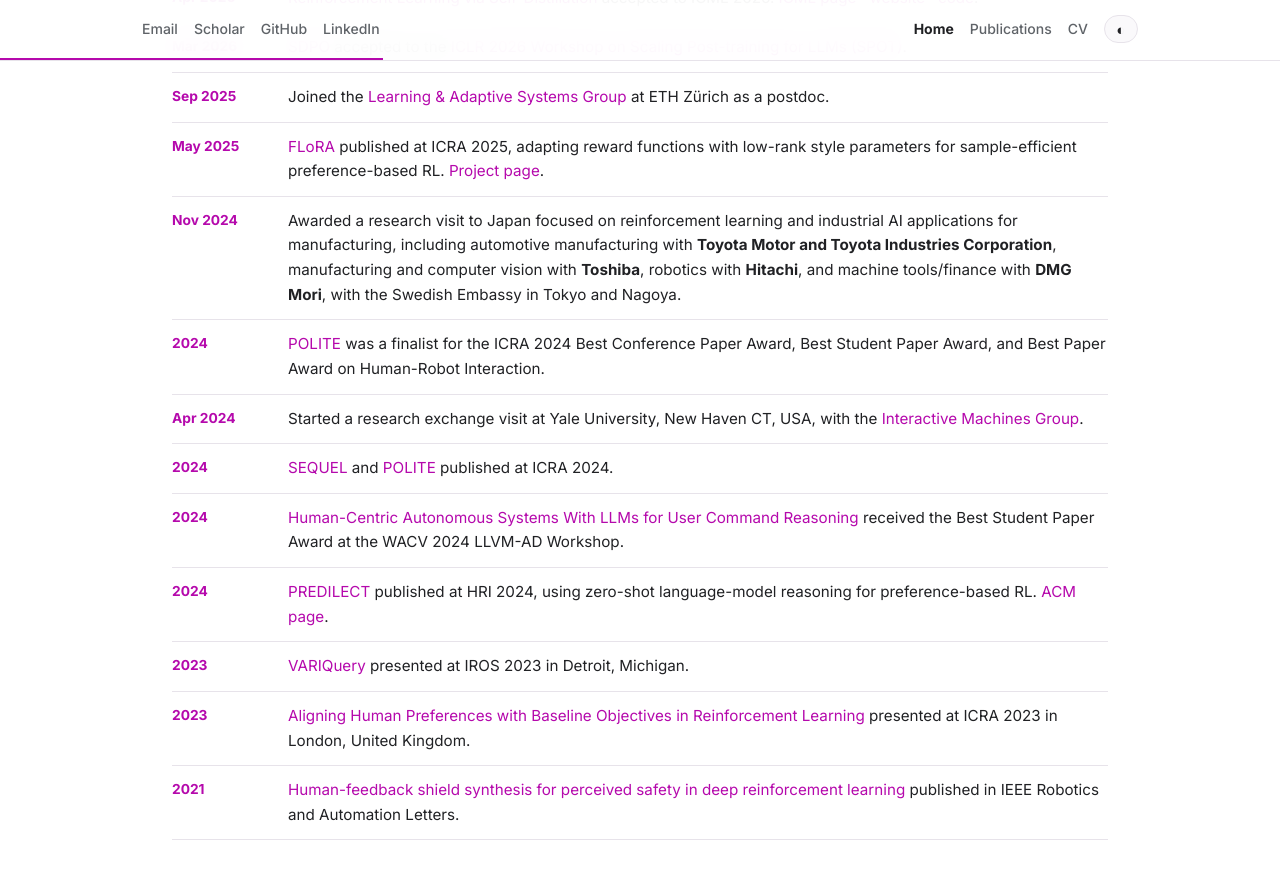
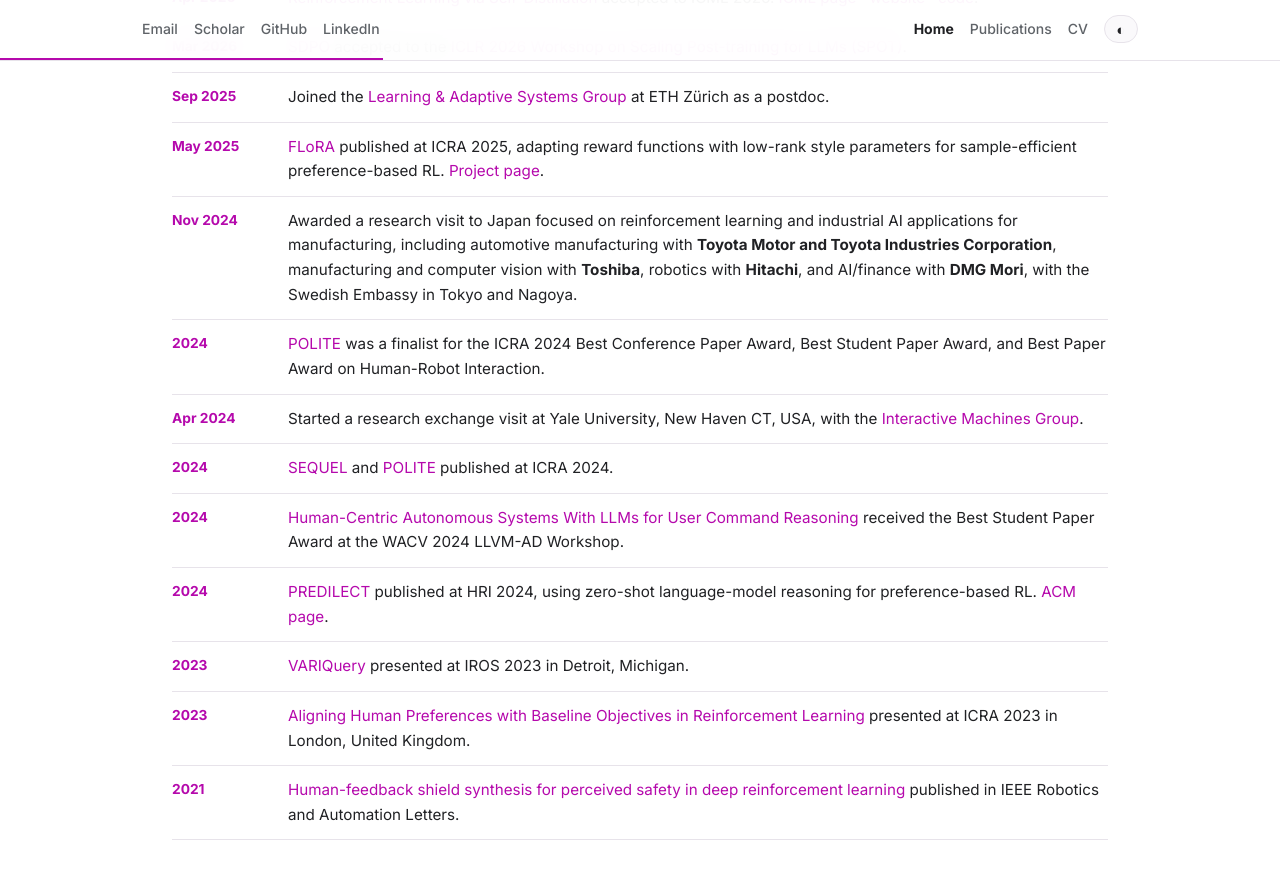
Before and after one commit to DanielLSM/daniellsm.github.io, a Jekyll site: the page index.html, which Jekyll copies as it is, in a window 1280 px wide and 900 px high, scrolled down 863 px. Shown: the top 879 px of the window. Built offline with Jekyll 4.4.1, drawn with Linux system fonts in a browser that asks for light colours; a style sheet for code colours, icons or effects is not loaded.

Commit message:
Refresh CV spacing and company descriptions

```diff
--- a/index.html
+++ b/index.html
@@ -32,7 +32,7 @@
       <nav class="nav-links" aria-label="Main navigation">
         <a href="/" aria-current="page">Home</a>
         <a href="/research/">Publications</a>
-        <a href="/assets/Daniel_Marta_CV.pdf?v=b4648d1" target="_blank" rel="noopener">CV</a>
+        <a href="/assets/Daniel_Marta_CV.pdf?v=c5b4fd7" target="_blank" rel="noopener">CV</a>
         <button class="theme-toggle" type="button" aria-label="Toggle dark mode" title="Toggle dark mode">◐</button>
       </nav>
     </div>
@@ -53,7 +53,7 @@
       <a class="button" href="https://scholar.google.com/citations?user=sfM-khoAAAAJ&hl=en" target="_blank" rel="noopener">Scholar</a>
       <a class="button" href="https://github.com/DanielLSM/" target="_blank" rel="noopener">GitHub</a>
       <a class="button" href="https://www.linkedin.com/in/daniel-marta-556b4023/" target="_blank" rel="noopener">LinkedIn</a>
-      <a class="button" href="/assets/Daniel_Marta_CV.pdf?v=b4648d1" target="_blank" rel="noopener">CV</a>
+      <a class="button" href="/assets/Daniel_Marta_CV.pdf?v=c5b4fd7" target="_blank" rel="noopener">CV</a>
     </div>
   </div>
   <aside class="profile-card">
@@ -70,7 +70,7 @@
     <tr><th>Mar 2026</th><td><a href="https://arxiv.org/abs/2601.20802">SDPO</a> accepted to the <a href="https://iclr.cc/virtual/2026/10013442">ICLR 2026 Workshop on Scaling Post-training for LLMs (SPOT)</a>.</td></tr>
     <tr><th>Sep 2025</th><td>Joined the <a href="https://las.inf.ethz.ch/">Learning & Adaptive Systems Group</a> at ETH Zürich as a postdoc.</td></tr>
     <tr><th>May 2025</th><td><a href="https://arxiv.org/abs/2504.10002">FLoRA</a> published at ICRA 2025, adapting reward functions with low-rank style parameters for sample-efficient preference-based RL. <a href="https://sites.google.com/view/preflora/">Project page</a>.</td></tr>
-    <tr><th>Nov 2024</th><td>Awarded a research visit to Japan focused on reinforcement learning and industrial AI applications for manufacturing, including automotive manufacturing with <strong>Toyota Motor and Toyota Industries Corporation</strong>, manufacturing and computer vision with <strong>Toshiba</strong>, robotics with <strong>Hitachi</strong>, and machine tools/finance with <strong>DMG Mori</strong>, with the Swedish Embassy in Tokyo and Nagoya.</td></tr>
+    <tr><th>Nov 2024</th><td>Awarded a research visit to Japan focused on reinforcement learning and industrial AI applications for manufacturing, including automotive manufacturing with <strong>Toyota Motor and Toyota Industries Corporation</strong>, manufacturing and computer vision with <strong>Toshiba</strong>, robotics with <strong>Hitachi</strong>, and AI/finance with <strong>DMG Mori</strong>, with the Swedish Embassy in Tokyo and Nagoya.</td></tr>
     <tr><th>2024</th><td><a href="https://ieeexplore.ieee.org/document/10610505">POLITE</a> was a finalist for the ICRA 2024 Best Conference Paper Award, Best Student Paper Award, and Best Paper Award on Human-Robot Interaction.</td></tr>
     <tr><th>Apr 2024</th><td>Started a research exchange visit at Yale University, New Haven CT, USA, with the <a href="https://interactive-machines.gitlab.io/">Interactive Machines Group</a>.</td></tr>
     <tr><th>2024</th><td><a href="https://ieeexplore.ieee.org/document/10610534">SEQUEL</a> and <a href="https://ieeexplore.ieee.org/document/10610505">POLITE</a> published at ICRA 2024.</td></tr>
--- a/research.html
+++ b/research.html
@@ -32,7 +32,7 @@
       <nav class="nav-links" aria-label="Main navigation">
         <a href="/">Home</a>
         <a href="/research/" aria-current="page">Publications</a>
-        <a href="/assets/Daniel_Marta_CV.pdf?v=b4648d1" target="_blank" rel="noopener">CV</a>
+        <a href="/assets/Daniel_Marta_CV.pdf?v=c5b4fd7" target="_blank" rel="noopener">CV</a>
         <button class="theme-toggle" type="button" aria-label="Toggle dark mode" title="Toggle dark mode">◐</button>
       </nav>
     </div>
--- a/research/index.html
+++ b/research/index.html
@@ -32,7 +32,7 @@
       <nav class="nav-links" aria-label="Main navigation">
         <a href="/">Home</a>
         <a href="/research/" aria-current="page">Publications</a>
-        <a href="/assets/Daniel_Marta_CV.pdf?v=b4648d1" target="_blank" rel="noopener">CV</a>
+        <a href="/assets/Daniel_Marta_CV.pdf?v=c5b4fd7" target="_blank" rel="noopener">CV</a>
         <button class="theme-toggle" type="button" aria-label="Toggle dark mode" title="Toggle dark mode">◐</button>
       </nav>
     </div>
```
Also changed, not shown: 1 other file.
